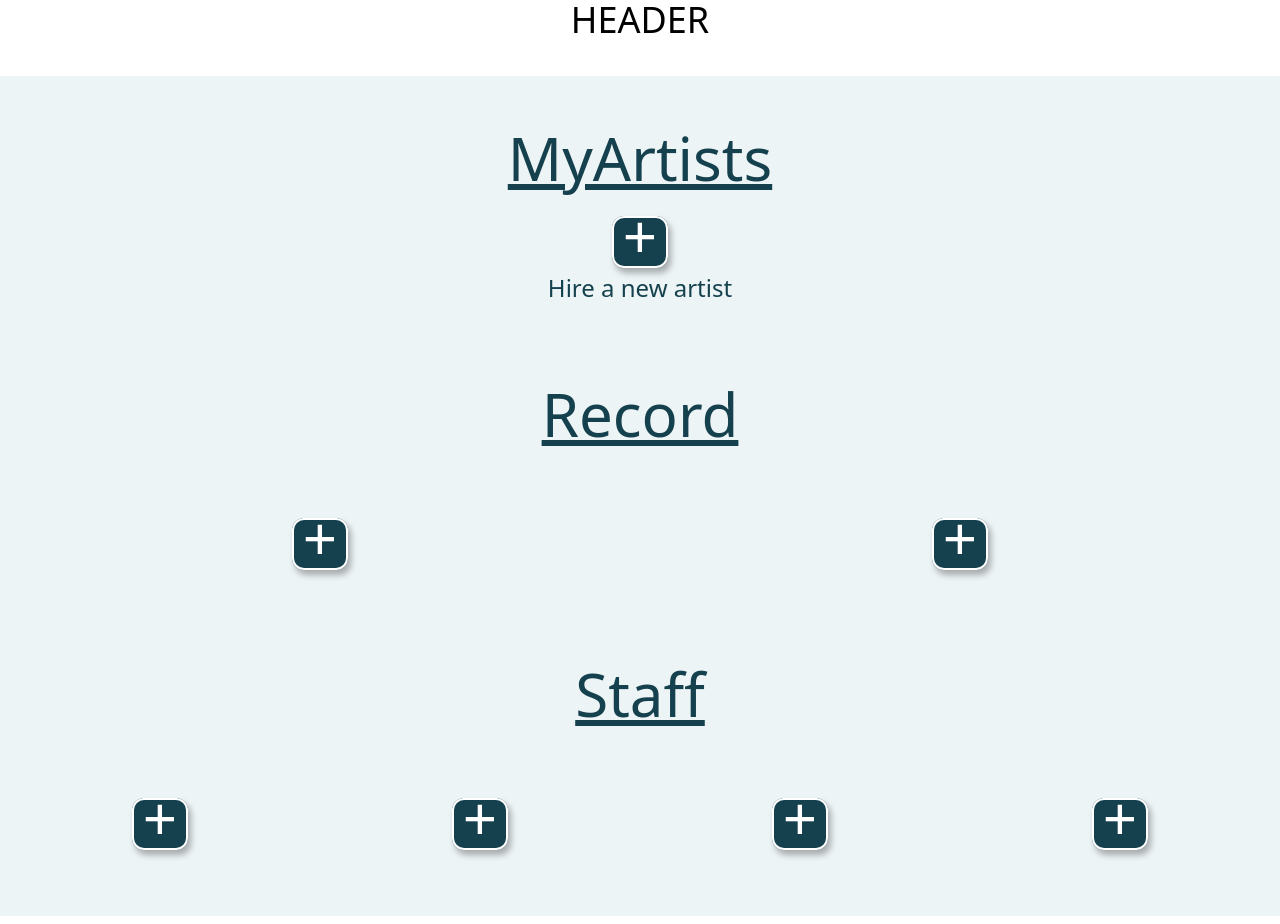
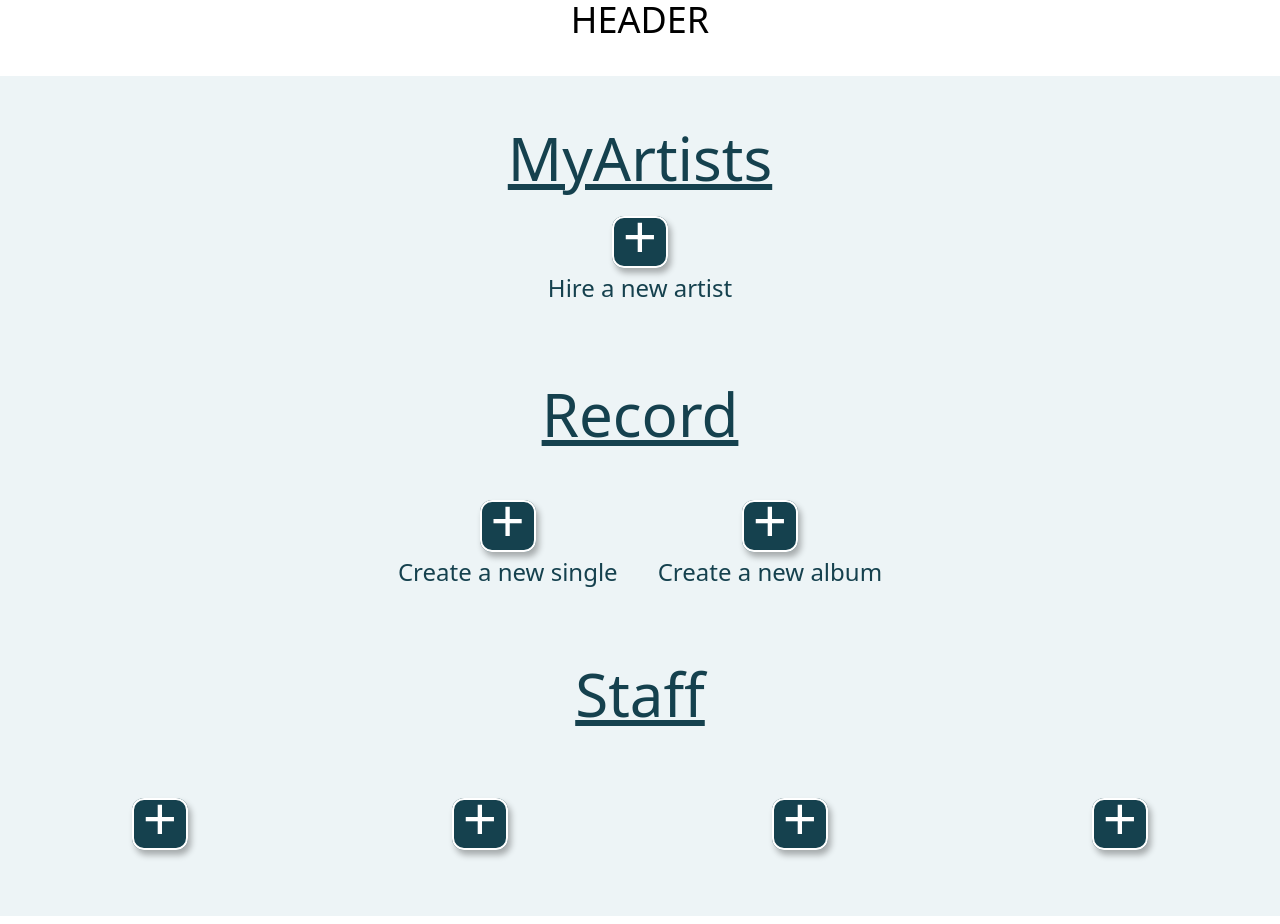
Before and after one commit to WildCodeSchool/2024-12-orleans-cda-project3-team-b, a React (Vite) app in the folder packages/frontend/web/: page /mainmenu in a window 1280 px wide. Built offline with nearby package versions, Linux system fonts and the light colour scheme; no server answers.

Commit message:
ajout text pour création album et single

```diff
--- a/packages/frontend/web/src/pages/main-menu.tsx
+++ b/packages/frontend/web/src/pages/main-menu.tsx
@@ -35,6 +35,7 @@ export default function MainMenu() {
           <h1 className='text-6xl text-[#15414E] underline'>{' Record'}</h1>
 
           <div className='flex h-50 items-center justify-center'>
+            <div className='flex flex-col items-center justify-center'>
               <span className='mx-auto flex h-13 w-14 items-center justify-center rounded-xl bg-[#15414E] shadow-[3px_5px_6px_rgba(0,0,0,0.30)] inset-ring-2 inset-ring-white'>
                 <button
                   type='button'
@@ -44,6 +45,12 @@ export default function MainMenu() {
                   {'+'}
                 </button>
               </span>
+
+              <h2 className='pt-1 text-2xl text-[#15414E]'>
+                {'Create a new single'}
+              </h2>
+            </div>
+            <div className='flex flex-col items-center justify-center pl-10'>
               <span className='mx-auto flex h-13 w-14 items-center justify-center rounded-xl bg-[#15414E] shadow-[3px_5px_6px_rgba(0,0,0,0.30)] inset-ring-2 inset-ring-white'>
                 <button
                   type='button'
@@ -53,6 +60,10 @@ export default function MainMenu() {
                   {'+'}
                 </button>
               </span>
+              <h2 className='pt-1 text-2xl text-[#15414E]'>
+                {'Create a new album'}
+              </h2>
+            </div>
           </div>
         </div>
         <div className='h-70 pt-7'>
```
Also changed, not shown: 1 other file (tests, documents, lock files or other folders). Lines whose indentation alone changed are shown as unchanged.
